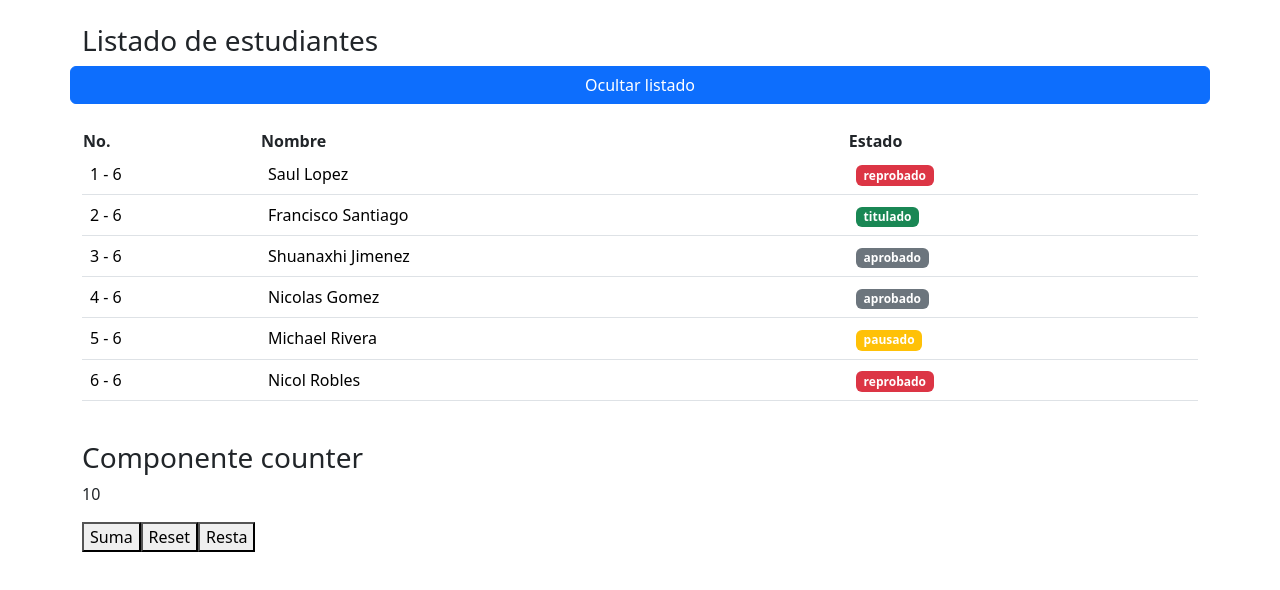
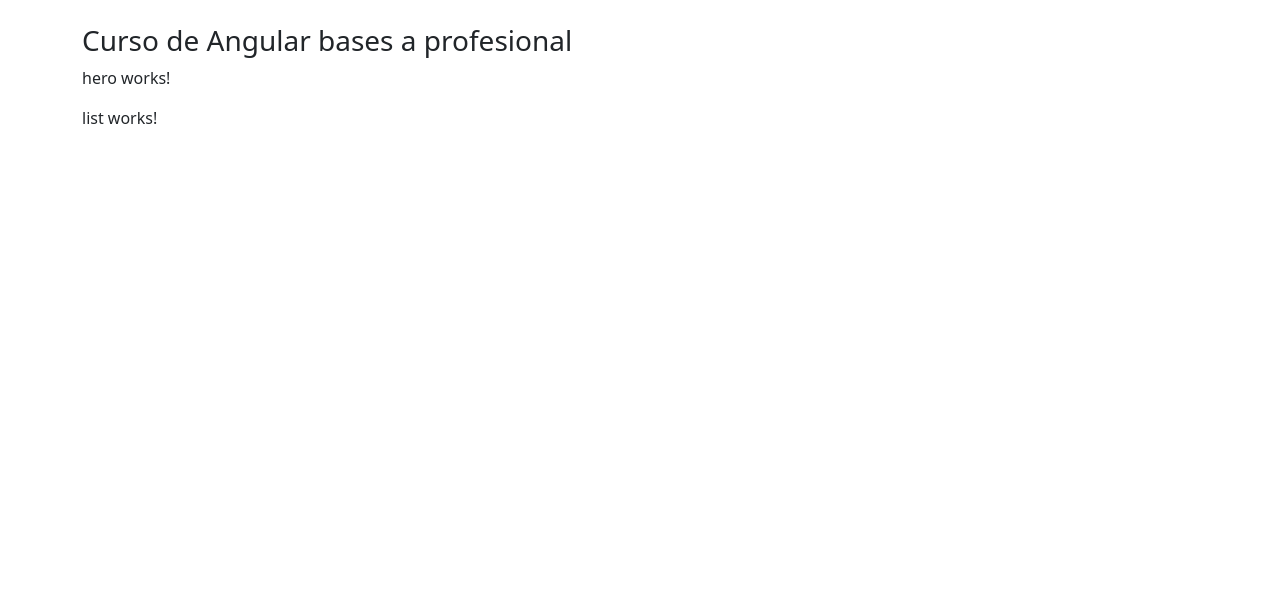
Before and after one commit to franciscosantiagoc/AngularProjectBases, an Angular app: page / in a window 1280 px wide. Shown: the top 590 px of the page. Built offline with nearby package versions, Linux system fonts and the light colour scheme.

Commit message:
Creando compontentes heroes: hero y list

```diff
--- a/src/app/app.component.html
+++ b/src/app/app.component.html
@@ -1,34 +1,11 @@
 <div class="container mt-4">
   <div class="row">
 
-    <h3>Listado de estudiantes</h3>
-    <button class="btn btn-primary" (click)="displayList()">{{ !mostrar ? 'Mostrar listado' : 'Ocultar listado'}}</button>
+    <h3>{{title}}</h3>
+    <!-- <app-counter></app-counter> -->
+
+    <app-heroes-hero></app-heroes-hero>
+    <app-heroes-list></app-heroes-list>
+
   </div>
-    <br>
-
-    <table class="table" *ngIf="mostrar && studentsList.length > 0">
-      <thead>
-        <th>No.</th>
-        <th>Nombre</th>
-        <th>Estado</th>
-      </thead>
-      <tbody>
-        <tr *ngFor="let student of studentsList; let i = index; let total=count;" [ngSwitch]="student.status">
-          <td>{{ i+1 }} - {{ total }} </td>
-          <td>{{student.name}}</td>
-          <td>
-            <span *ngSwitchCase="'titulado'" class="badge bg-success">{{student.status}}</span>
-            <span *ngSwitchCase="'aprobado'" class="badge bg-secondary">{{student.status}}</span>
-            <span *ngSwitchCase="'reprobado'" class="badge bg-danger">{{student.status}}</span>
-            <span *ngSwitchCase="'pausado'" class="badge bg-warning">{{student.status}}</span>
-          </td>
-        </tr>
-      </tbody>
-    </table>
-
-    <h3 *ngIf="studentsList.length == 0">No está registrado ningun estudiante</h3>
-
-    <br>
-    <app-counter></app-counter>
-
 </div>
--- a/src/app/app.component.ts
+++ b/src/app/app.component.ts
@@ -6,36 +6,6 @@
   styleUrls: ['./app.component.css']
 })
 export class AppComponent {
-  studentsList: any[] = [
-    {
-      name: 'Saul Lopez',
-      status: 'reprobado'
-    },
-    {
-      name: 'Francisco Santiago',
-      status: 'titulado'
-    },
-    {
-      name: 'Shuanaxhi Jimenez',
-      status: 'aprobado'
-    },
-    {
-      name: 'Nicolas Gomez',
-      status: 'aprobado'
-    },
-    {
-      name: 'Michael Rivera',
-      status: 'pausado'
-    },
-    {
-      name: 'Nicol Robles',
-      status: 'reprobado'
-    }
-  ];
-  mostrar = true;
-
-  displayList(): void {
-    this.mostrar = !this.mostrar;
-  }
+  public title:string = "Curso de Angular bases a profesional"
 
 }
--- /dev/null
+++ b/src/app/components/heroes/hero/hero.component.html
@@ -0,0 +1 @@
+<p>hero works!</p>
--- /dev/null
+++ b/src/app/components/heroes/list/list.component.html
@@ -0,0 +1 @@
+<p>list works!</p>
```
Also changed, not shown: src/app/app.module.ts (+6 -3 lines), src/app/components/heroes/hero/hero.component.ts (added, +10 -0 lines), src/app/components/heroes/list/list.component.ts (added, +10 -0 lines), src/app/components/counter/counter.component.html (renamed from src/app/counter/counter.component.html), src/app/components/counter/counter.component.ts (renamed from src/app/counter/counter.component.ts), src/app/components/heroes/hero/hero.component.css (added), src/app/components/heroes/list/list.component.css (added), 2 other files (tests, documents, lock files or other folders).
